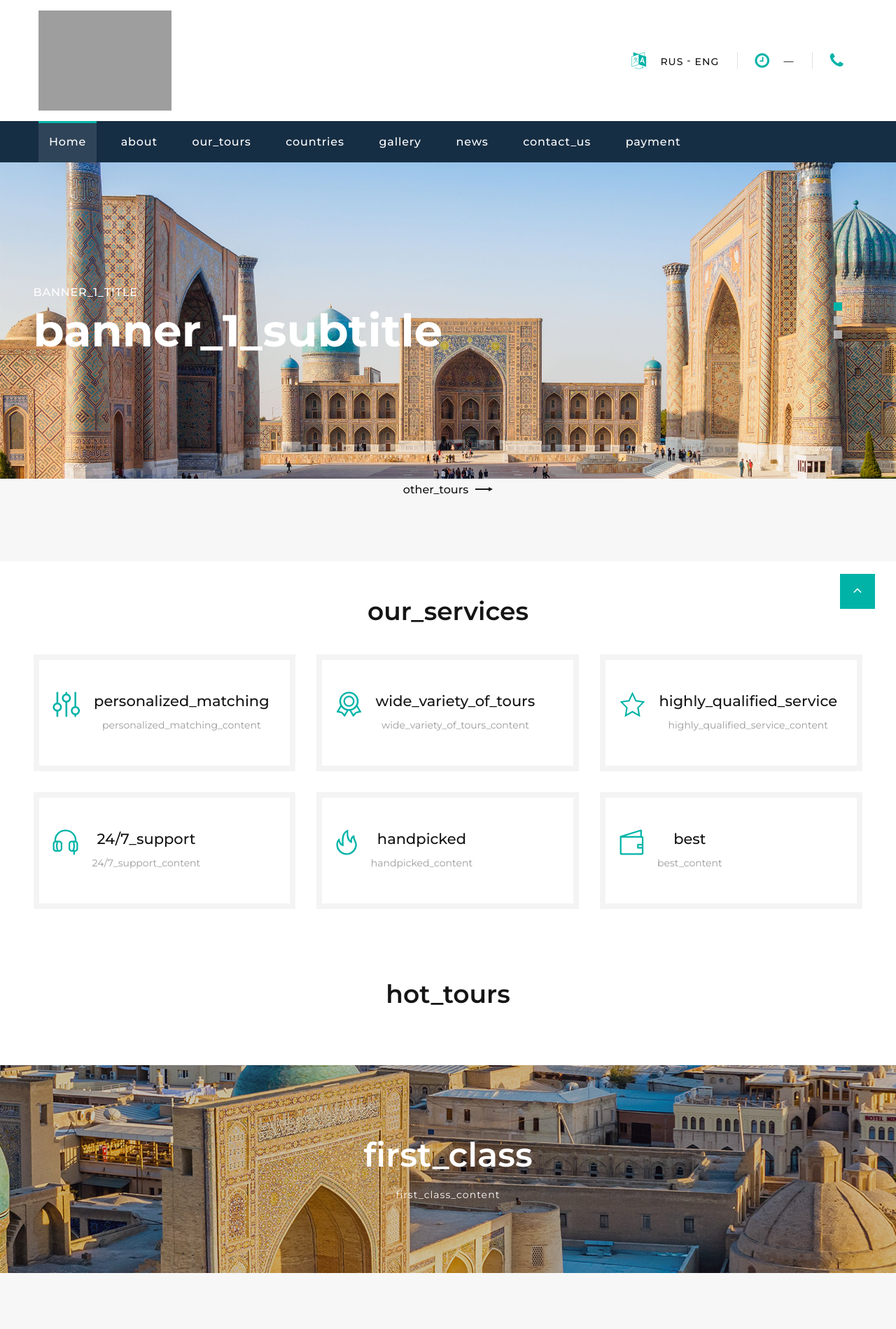
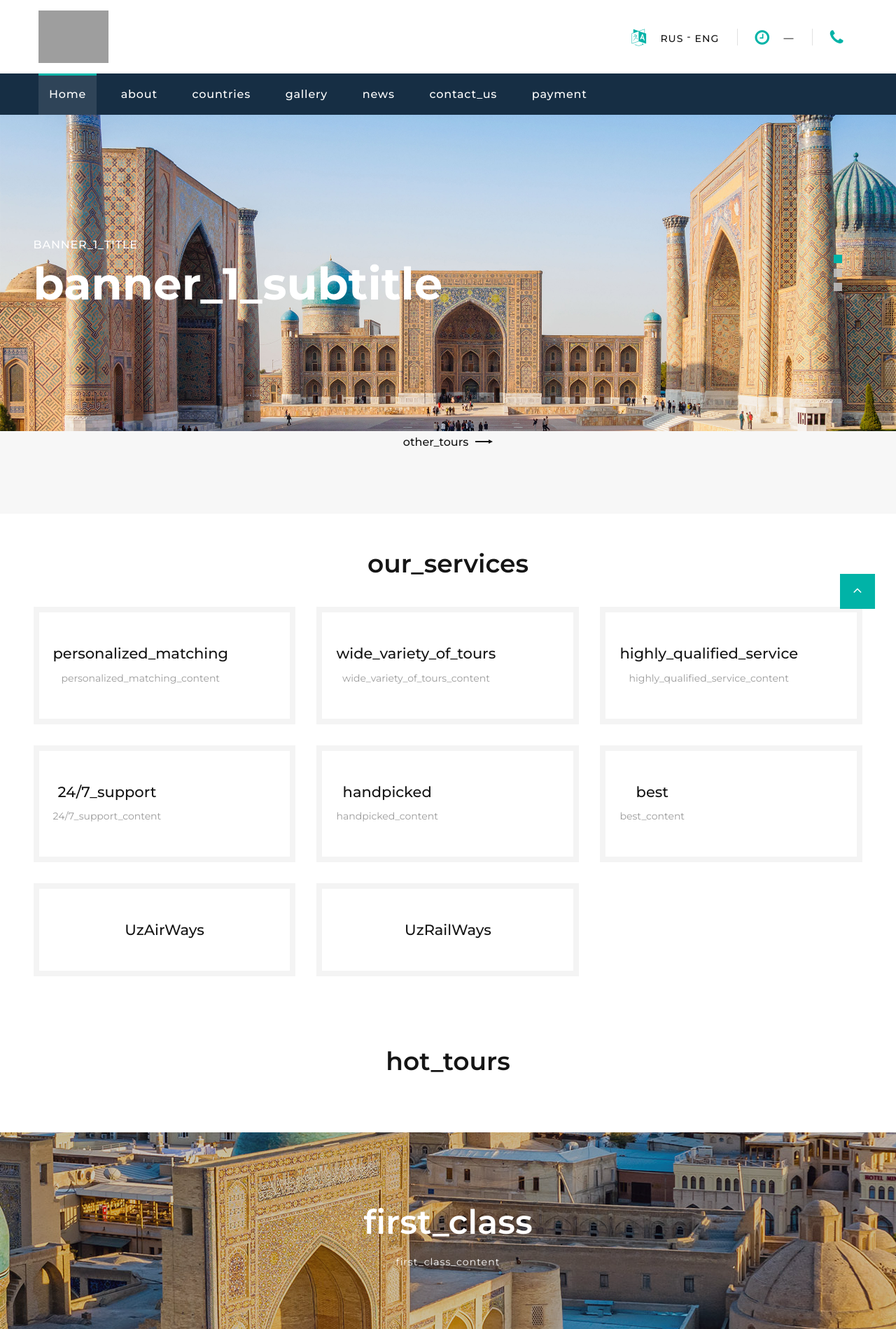
Before and after one commit to davranaff/stanvoyage, a Django app: page /en/ in a window 1280 px wide. Shown: the top 1899 px of the page at 70% size. Run offline with Django 4.2, Linux system fonts and the light colour scheme; data that the repository does not hold is empty; some libraries are stand-ins or nearby versions; grey boxes are pictures that could not be loaded.

Commit message:
add logo and changed some files

```diff
--- a/app/templates/base.html
+++ b/app/templates/base.html
@@ -12,7 +12,7 @@
     <meta http-equiv="X-UA-Compatible" content="ie=edge">
     <title>Stan Voyage</title>
 
-    <link rel="icon" href="{% static 'images/favicon.ico' %}" type="image/x-icon">
+    <link rel="icon" href="{% static 'logo/logo.svg' %}" type="image/x-icon">
     <!-- Stylesheets-->
     <link rel="stylesheet" type="text/css" href="https://fonts.googleapis.com/css?family=Montserrat:400,500,600,700%7CPoppins:400%7CTeko:300,400">
     <link rel="stylesheet" href="{% static 'css/bootstrap.css' %}">
--- a/app/templates/index.html
+++ b/app/templates/index.html
@@ -85,9 +85,6 @@
                 <div class="col-sm-6 col-lg-4">
                     <article class="box-icon-classic">
                         <div class="unit box-icon-classic-body flex-column flex-md-row text-md-left flex-lg-column text-lg-center flex-xl-row text-xl-left">
-                            <div class="unit-left">
-                                <div class="box-icon-classic-icon fl-bigmug-line-equalization3"></div>
-                            </div>
                             <div class="unit-body">
                                 <h5 class="box-icon-classic-title"><a href="#">{% trans "personalized_matching" %}</a>
                                 </h5>
@@ -99,9 +96,6 @@
                 <div class="col-sm-6 col-lg-4">
                     <article class="box-icon-classic">
                         <div class="unit box-icon-classic-body flex-column flex-md-row text-md-left flex-lg-column text-lg-center flex-xl-row text-xl-left">
-                            <div class="unit-left">
-                                <div class="box-icon-classic-icon fl-bigmug-line-circular220"></div>
-                            </div>
                             <div class="unit-body">
                                 <h5 class="box-icon-classic-title"><a href="#">{% trans "wide_variety_of_tours" %}</a>
                                 </h5>
@@ -113,9 +107,6 @@
                 <div class="col-sm-6 col-lg-4">
                     <article class="box-icon-classic">
                         <div class="unit box-icon-classic-body flex-column flex-md-row text-md-left flex-lg-column text-lg-center flex-xl-row text-xl-left">
-                            <div class="unit-left">
-                                <div class="box-icon-classic-icon fl-bigmug-line-favourites5"></div>
-                            </div>
                             <div class="unit-body">
                                 <h5 class="box-icon-classic-title"><a href="#">{% trans "highly_qualified_service" %}</a></h5>
                                 <p class="box-icon-classic-text">{% trans "highly_qualified_service_content" %}</p>
@@ -126,9 +117,6 @@
                 <div class="col-sm-6 col-lg-4">
                     <article class="box-icon-classic">
                         <div class="unit box-icon-classic-body flex-column flex-md-row text-md-left flex-lg-column text-lg-center flex-xl-row text-xl-left">
-                            <div class="unit-left">
-                                <div class="box-icon-classic-icon fl-bigmug-line-headphones32"></div>
-                            </div>
                             <div class="unit-body">
                                 <h5 class="box-icon-classic-title"><a href="#">{% trans "24/7_support" %}</a></h5>
                                 <p class="box-icon-classic-text">{% trans "24/7_support_content" %}</p>
@@ -139,9 +127,6 @@
                 <div class="col-sm-6 col-lg-4">
                     <article class="box-icon-classic">
                         <div class="unit box-icon-classic-body flex-column flex-md-row text-md-left flex-lg-column text-lg-center flex-xl-row text-xl-left">
-                            <div class="unit-left">
-                                <div class="box-icon-classic-icon fl-bigmug-line-hot67"></div>
-                            </div>
                             <div class="unit-body">
                                 <h5 class="box-icon-classic-title"><a href="#">{% trans "handpicked" %}</a>
                                 </h5>
@@ -153,13 +138,28 @@
                 <div class="col-sm-6 col-lg-4">
                     <article class="box-icon-classic">
                         <div class="unit box-icon-classic-body flex-column flex-md-row text-md-left flex-lg-column text-lg-center flex-xl-row text-xl-left">
-                            <div class="unit-left">
-                                <div class="box-icon-classic-icon fl-bigmug-line-wallet26"></div>
-                            </div>
                             <div class="unit-body">
                                 <h5 class="box-icon-classic-title"><a href="#">{% trans "best" %}</a>
                                 </h5>
                                 <p class="box-icon-classic-text">{% trans "best_content" %}</p>
+                            </div>
+                        </div>
+                    </article>
+                </div>
+                <div class="col-sm-6 col-lg-4">
+                    <article class="box-icon-classic">
+                        <div class="unit box-icon-classic-body flex-column flex-md-row text-md-left justify-content-center flex-lg-column text-lg-center flex-xl-row text-xl-left">
+                            <div class="unit-body">
+                                <h5 class="box-icon-classic-title"><a href="https://www.uzairways.com" target="_blank">UzAirWays</a></h5>
+                            </div>
+                        </div>
+                    </article>
+                </div>
+                <div class="col-sm-6 col-lg-4">
+                    <article class="box-icon-classic">
+                        <div class="unit box-icon-classic-body flex-column flex-md-row text-md-left justify-content-center flex-lg-column text-lg-center flex-xl-row text-xl-left">
+                            <div class="unit-body">
+                                <h5 class="box-icon-classic-title"><a href="https://railway.uz" target="_blank">UzRailWays</a></h5>
                             </div>
                         </div>
                     </article>
@@ -192,7 +192,7 @@
                                                     class="icon material-icons-star"></span><span
                                                     class="icon material-icons-star"></span></div>
                                         </div>
-                                        <p class="product-big-text">{{ hot_tour.description|safe|truncatechars_html:7 }}</p><a
+                                        <p class="product-big-text">{{ hot_tour.description|safe|truncatechars_html:100 }}</p><a
                                             class="button button-black-outline button-ujarak"
                                             href="{% url 'tour_detail' hot_tour.slug %}">{% trans "more" %}</a>
                                         {% if hot_tour.show_price %}
--- a/app/templates/single-tour.html
+++ b/app/templates/single-tour.html
@@ -83,7 +83,6 @@
                             <li><span>{% trans "type" %}:</span><span>{{ tour.type.type }}</span></li>
                         </ul>
                         <a href="{% url 'payment' %}?country={{ tour.country.name }}" class="button button-primary button-pipaluk">{% trans "book" %}</a>
-                        <div class="divider divider-30"></div>
                         </div>
                     </div>
                 </div>
--- a/app/templates/tags/footer.html
+++ b/app/templates/tags/footer.html
@@ -58,12 +58,9 @@
                             <h6 class="text-spacing-100 text-uppercase">{% trans "links" %}</h6>
                             <ul class="row-6 list-0 list-marked list-marked-md list-marked-secondary list-custom-2">
                                 <li><a href="{% url 'about' %}">{% trans "about" %}</a></li>
-                                <li><a href="{% url 'tours' %}">{% trans "our_tours" %}</a></li>
                                 <li><a href="{% url 'gallery' %}">{% trans "gallery" %}</a></li>
                                 <li><a href="{% url 'payment' %}">{% trans "payment" %}</a></li>
                                 <li><a href="{% url 'blog' %}">{% trans "news" %}</a></li>
-                                <li><a href="https://www.uzairways.com" target="_blank">UzAirWays</a></li>
-                                <li><a href="https://railway.uz" target="_blank">UzRailWays</a></li>
                             </ul>
                         </div>
                     </div>
--- a/app/templates/tags/navbar.html
+++ b/app/templates/tags/navbar.html
@@ -1,4 +1,5 @@
 {% load i18n %}
+{% load static %}
 
 <!-- Page Header-->
 <header class="section page-header">
@@ -23,7 +24,7 @@
                             <span></span></button>
                         <!-- RD Navbar Brand-->
                         <div class="rd-navbar-brand"><a class="brand" href="{% url 'home' %}"><img
-                                src="images/logo-default.-188x19.png" alt="" width="188" height="19"/></a></div>
+                                src="{% static 'logo/logo.svg' %}" alt="logo" style="width: 100px;"/></a></div>
                     </div>
                     <div class="rd-navbar-aside-right rd-navbar-collapse">
                         <ul class="rd-navbar-corporate-contacts">
@@ -59,14 +60,11 @@
                     <div class="rd-navbar-nav-wrap">
                         <!-- RD Navbar Nav-->
                         <ul class="rd-navbar-nav">
-                            <li class="rd-nav-item {% if path == 'ru' or path == 'en' or path == 'uz' %}active{% endif %}">
+                            <li class="rd-nav-item {% if path == 'en' or path == 'ru' %}active{% endif %}">
                                 <a class="rd-nav-link" href="{% url 'home' %}">Home</a>
                             </li>
                             <li class="rd-nav-item {% if path == 'about' %}active{% endif %}"><a class="rd-nav-link"
                                                                                                  href="{% url 'about' %}">{% trans "about" %}</a>
-                            </li>
-                            <li class="rd-nav-item {% if path == 'tours' %}active{% endif %}"><a class="rd-nav-link"
-                                                                                                 href="{% url 'tours' %}">{% trans "our_tours" %}</a>
                             </li>
                             <li class="rd-nav-item {% if path == 'countries' %}active{% endif %}"><a class="rd-nav-link"
                                                                                                      href="{% url 'countries' %}">{% trans "countries" %}</a>
--- a/config/settings.py
+++ b/config/settings.py
@@ -106,7 +106,7 @@ AUTH_PASSWORD_VALIDATORS = [
 # Internationalization
 # https://docs.djangoproject.com/en/4.2/topics/i18n/
 
-LANGUAGE_CODE = 'en-us'
+LANGUAGE_CODE = 'en'
 
 TIME_ZONE = 'Asia/Tashkent'
 
```
Also changed, not shown: locale/en/LC_MESSAGES/django.po, locale/ru/LC_MESSAGES/django.po, static/logo/logo.svg (added), 2 other files.
